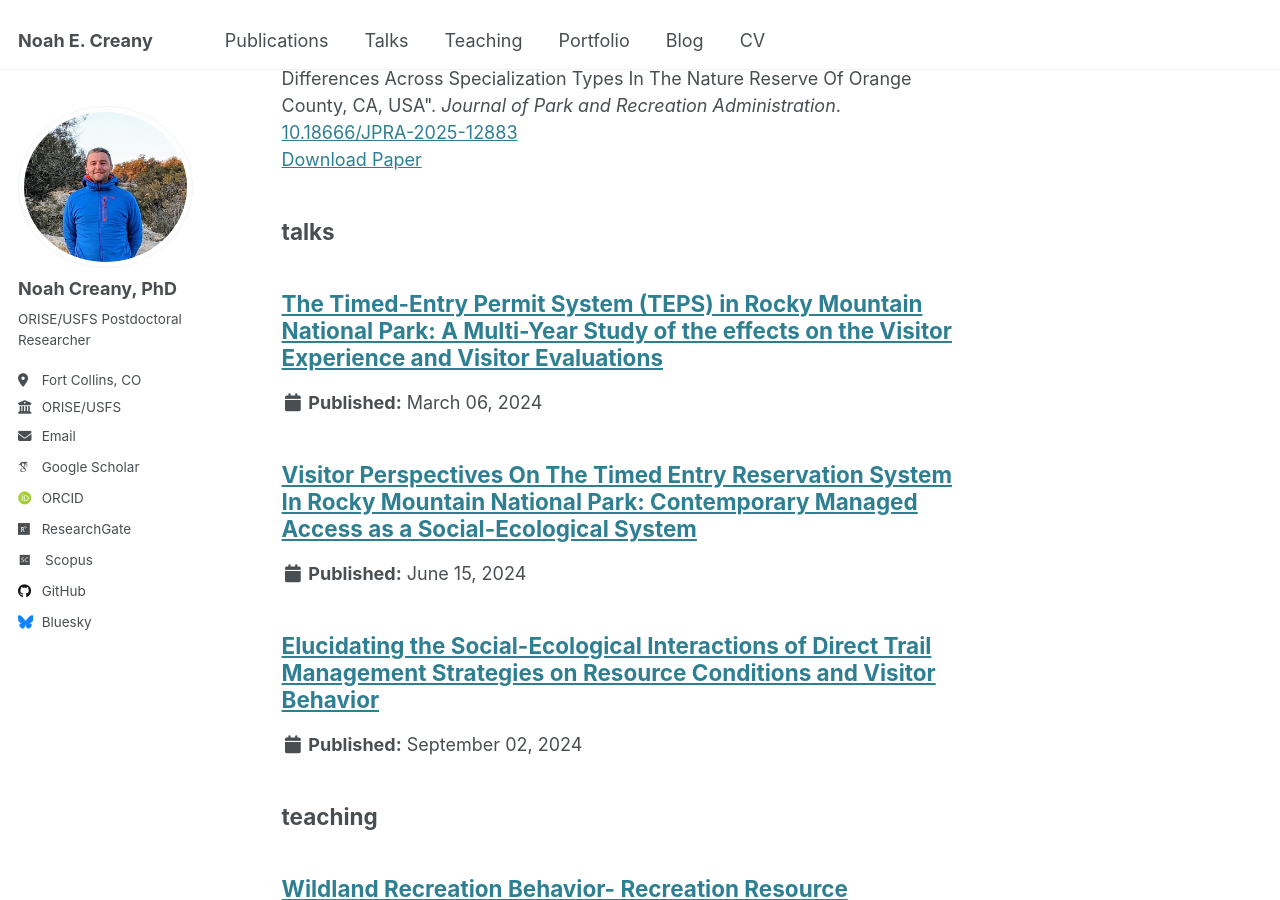
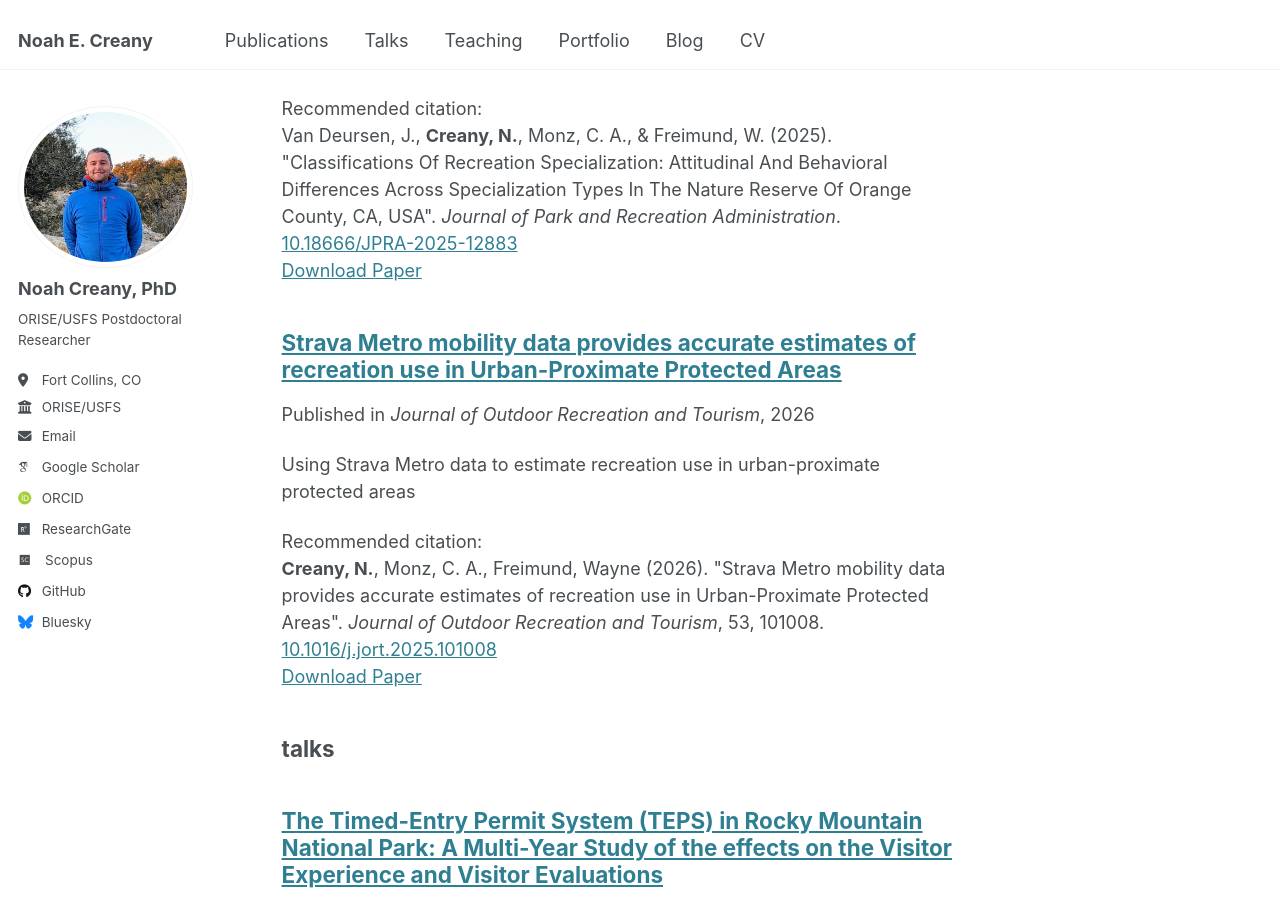
Before and after one commit to noahcreany/noahcreany.github.io, a Jekyll site: the page built from _pages/sitemap.md, in a window 1280 px wide and 900 px high, scrolled down 6429 px. Built offline with Jekyll 4.4.1, drawn with Linux system fonts in a browser that asks for light colours; some web fonts are replaced; some of the changed text lies outside the part shown.

Commit message:
New Publication

```diff
--- /dev/null
+++ b/_posts/2026-01-23-stravametro.md
@@ -0,0 +1,14 @@
+---
+title: 'New *Strava Metro* Publication'
+date: 2026-1-23
+author: noah
+excerpt: *Strava Metro* provides reliable estimates of recreation use protected areas..
+permalink: /posts/2026/01/stravametro
+---
+
+[Creany et al., 2026](https://doi.org/10.1016/j.jort.2025.101008)
+
+During my dissertation, I worked with Dr. Christopher Monz to develop methodologies using novel data, such as mobile device data and *Strava Metro*, to estimate recreation use in protected areas. I used *Strava Metro* in my dissertation research to understand behavioral changes in response to trail management actions, and I found it to also be a useful and reliable tool for managers to estimate recreation use in protected areas.
+
+Here's a share-link for free access to this paper until March 13, 2026:
+[Strava Metro mobility data provides accurate estimates of recreation use in Urban-Proximate Protected Areas](https://authors.elsevier.com/a/1mUVJ7tCXXYbfD)
--- /dev/null
+++ b/_publications/Creany_Strava_2026.md
@@ -0,0 +1,12 @@
+---
+title: "Strava Metro mobility data provides accurate estimates of recreation use in Urban-Proximate Protected Areas"
+collection: publications
+category: manuscripts
+permalink: /publication/Creany_Strava_2026
+excerpt: 'Using Strava Metro data to estimate recreation use in urban-proximate protected areas'
+date: 2026-01-23
+venue: 'Journal of Outdoor Recreation and Tourism'
+paperurl: 'http://noahcreany.github.io/files/Creany_Strava_2026.pdf'
+citation: '<strong>Creany, N.</strong>, Monz, C. A., Freimund, Wayne (2026). &quot;Strava Metro mobility data provides accurate estimates of recreation use in Urban-Proximate Protected Areas&quot;. <i>Journal of Outdoor Recreation and Tourism</i>, 53, 101008.
+<a href="https://doi.org/10.1016/j.jort.2025.101008">10.1016/j.jort.2025.101008</a>'
+---
```
Also changed, not shown: _includes/chart.html (+1 -1 lines), 2 other files.
